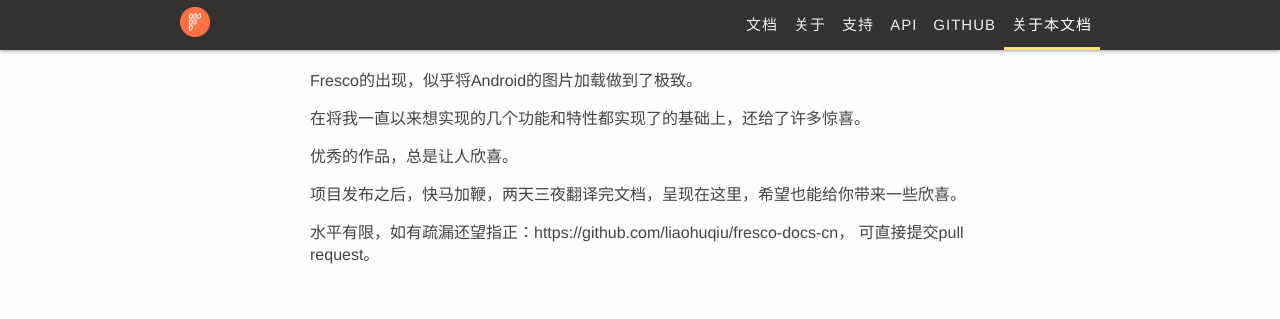
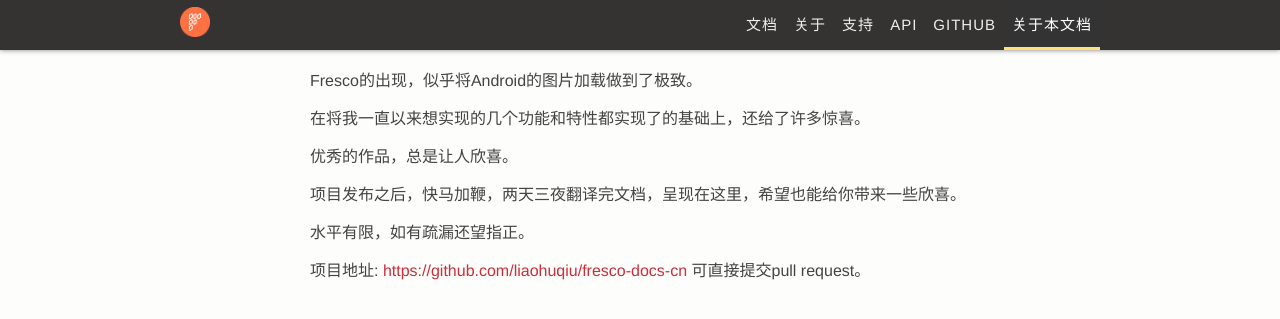
Before and after one commit to liaohuqiu/fresco-docs-cn, a Jekyll site: the page built from docs/about.md, in a window 1280 px wide. Shown: the top 319 px of the page. Built offline with Jekyll 4.4.1, drawn with Linux system fonts in a browser that asks for light colours; Markdown is read by kramdown in place of the engine named in the settings; some of the changed lines change nothing that is shown.

Commit message:
add about

```diff
--- a/docs/about.md
+++ b/docs/about.md
@@ -13,4 +13,6 @@
 
 项目发布之后，快马加鞭，两天三夜翻译完文档，呈现在这里，希望也能给你带来一些欣喜。
 
-水平有限，如有疏漏还望指正：https://github.com/liaohuqiu/fresco-docs-cn， 可直接提交pull request。
+水平有限，如有疏漏还望指正。
+
+项目地址:  [https://github.com/liaohuqiu/fresco-docs-cn](https://github.com/liaohuqiu/fresco-docs-cn) 可直接提交pull request。
```
